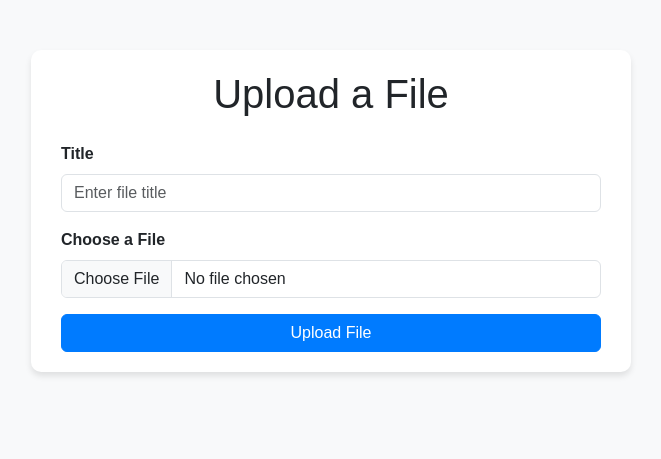
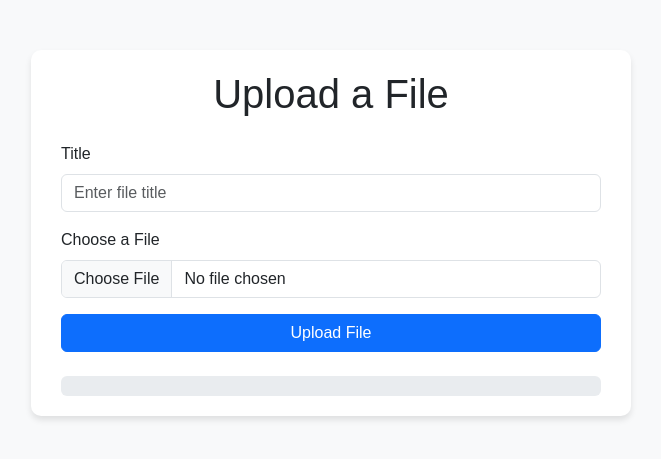
Before and after one commit to babupakkakivellu/Web, a Flask app: page / in a window 1280 px wide. Shown: the top 459 px of the page, without its empty margins (309-970 px from the left). Run offline with Flask 3, Linux system fonts and the light colour scheme; some libraries are stand-ins or nearby versions.

Commit message:
Update upload_form.html

```diff
--- a/template/upload_form.html
+++ b/template/upload_form.html
@@ -4,7 +4,6 @@
     <meta charset="UTF-8">
     <meta name="viewport" content="width=device-width, initial-scale=1.0">
     <title>File Upload</title>
-    <!-- Bootstrap CSS -->
     <link href="https://cdn.jsdelivr.net/npm/bootstrap@5.3.0-alpha3/dist/css/bootstrap.min.css" rel="stylesheet">
     <style>
         body {
@@ -19,23 +18,19 @@
             box-shadow: 0 4px 6px rgba(0, 0, 0, 0.1);
             border-radius: 10px;
         }
-        .btn-primary {
+        #progress-bar {
+            width: 0;
+            height: 20px;
             background-color: #007bff;
-            border-color: #007bff;
-        }
-        .btn-primary:hover {
-            background-color: #0056b3;
-            border-color: #0056b3;
-        }
-        .form-label {
-            font-weight: bold;
+            border-radius: 5px;
+            transition: width 0.4s ease;
         }
     </style>
 </head>
 <body>
     <div class="container">
         <h1 class="text-center mb-4">Upload a File</h1>
-        <form action="http://127.0.0.1:5000/upload" method="POST" enctype="multipart/form-data">
+        <form id="uploadForm">
             <div class="mb-3">
                 <label for="title" class="form-label">Title</label>
                 <input type="text" class="form-control" id="title" name="title" placeholder="Enter file title" required>
@@ -46,9 +41,56 @@
             </div>
             <button type="submit" class="btn btn-primary w-100">Upload File</button>
         </form>
+        <div class="mt-4">
+            <p id="upload-status" class="text-center"></p>
+            <div id="progress-container" class="progress mt-2" style="height: 20px;">
+                <div id="progress-bar"></div>
+            </div>
+        </div>
     </div>
 
-    <!-- Bootstrap JS (Optional) -->
-    <script src="https://cdn.jsdelivr.net/npm/bootstrap@5.3.0-alpha3/dist/js/bootstrap.bundle.min.js"></script>
+    <script>
+        document.getElementById('uploadForm').addEventListener('submit', async (e) => {
+            e.preventDefault();
+
+            const title = document.getElementById('title').value;
+            const fileInput = document.getElementById('file');
+            const file = fileInput.files[0];
+
+            if (!file) {
+                alert('Please select a file to upload.');
+                return;
+            }
+
+            const formData = new FormData();
+            formData.append('title', title);
+            formData.append('file', file);
+
+            const progressBar = document.getElementById('progress-bar');
+            const statusText = document.getElementById('upload-status');
+
+            statusText.innerText = `Uploading "${title}"...`;
+            progressBar.style.width = '0%';
+
+            try {
+                const response = await fetch('/upload', {
+                    method: 'POST',
+                    body: formData,
+                });
+
+                if (response.ok) {
+                    const result = await response.json();
+                    progressBar.style.width = '100%';
+                    statusText.innerText = `Upload Done! Title: "${result.title}"`;
+                } else {
+                    progressBar.style.width = '0%';
+                    statusText.innerText = 'Upload failed. Please try again.';
+                }
+            } catch (error) {
+                console.error('Error uploading file:', error);
+                statusText.innerText = 'An error occurred during upload.';
+            }
+        });
+    </script>
 </body>
 </html>
```
